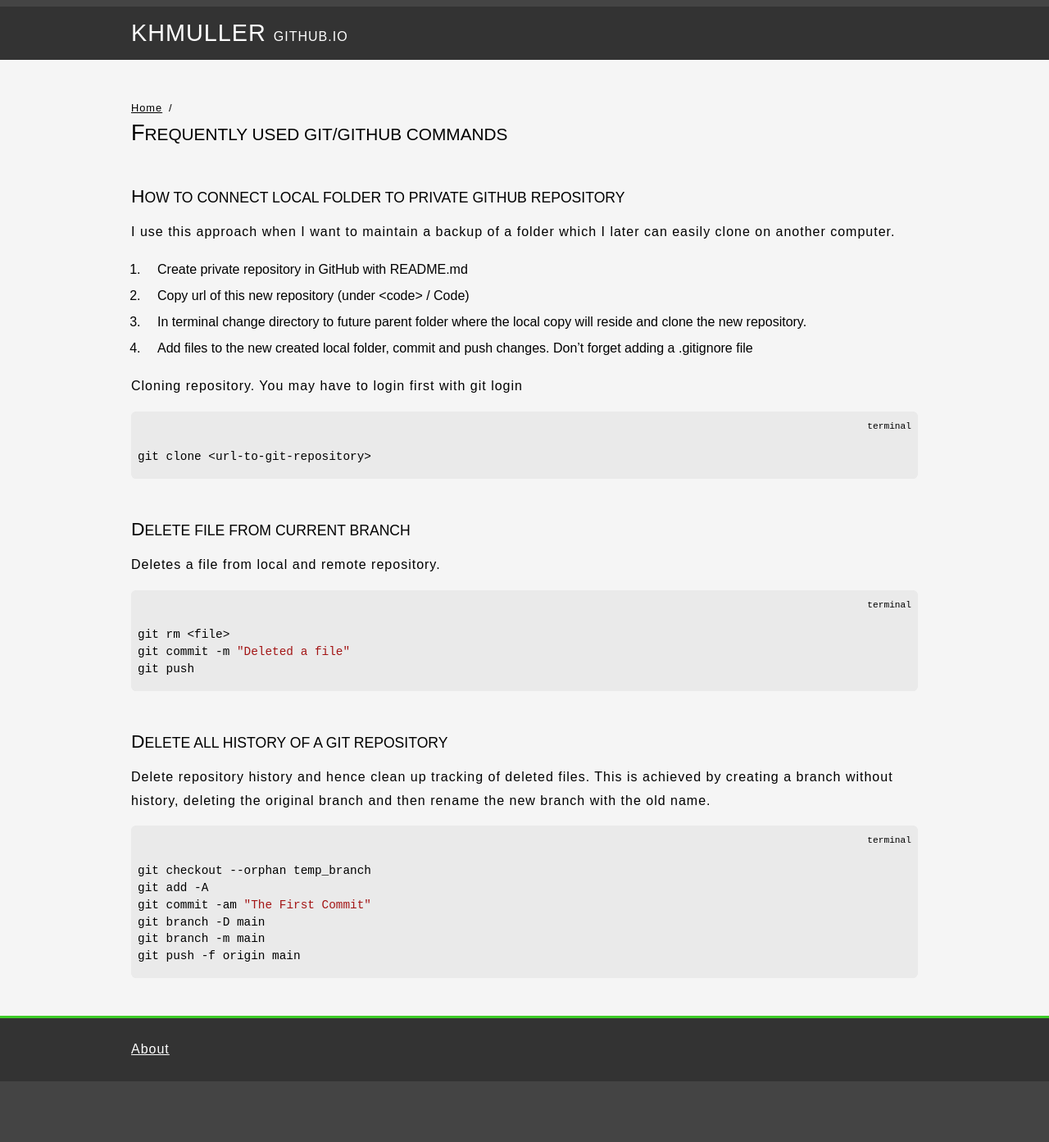
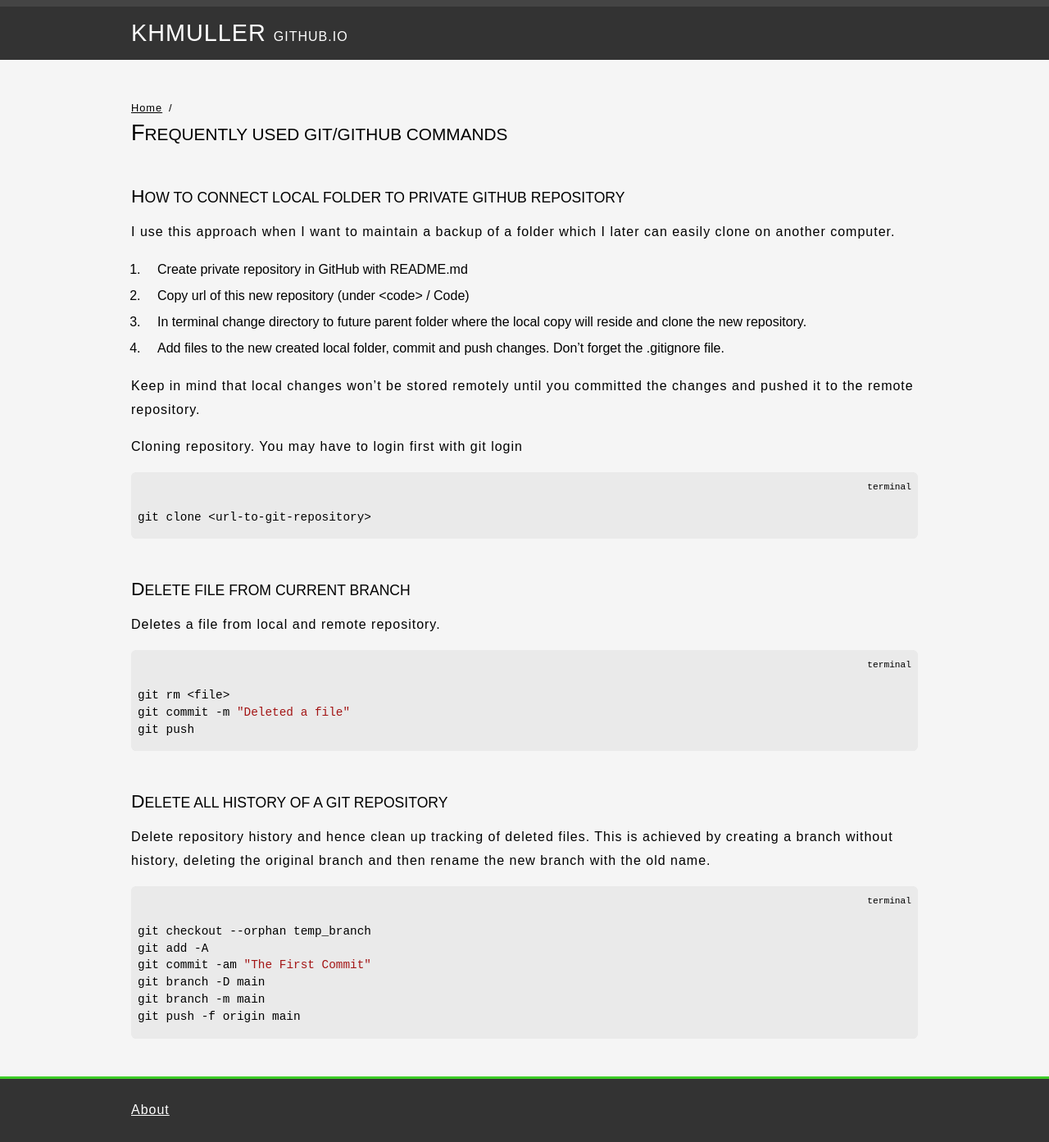
Before and after one commit to KHMuller/khmuller.github.io, a Jekyll site: the page built from github/index.md, in a window 1280 px wide. Shown: the whole page at 82% size. Built offline with Jekyll 4.4.1, drawn with Linux system fonts in a browser that asks for light colours; before the commit the page ends 1319 px from its top, so only the background shows below that.

Commit message:
Update index.md

```diff
--- a/github/index.md
+++ b/github/index.md
@@ -13,7 +13,9 @@ I use this approach when I want to maintain a backup of a folder which I later c
 1. Create private repository in GitHub with README.md
 2. Copy url of this new repository (under &lt;code&gt; / Code)
 3. In terminal change directory to future parent folder where the local copy will reside and clone the new repository.
-4. Add files to the new created local folder, commit and push changes. Don't forget adding a .gitignore file
+4. Add files to the new created local folder, commit and push changes. Don't forget the .gitignore file.
+
+Keep in mind that local changes won't be stored remotely until you committed the changes and pushed it to the remote repository.
 
 Cloning repository. You may have to login first with git login
 ~~~bash
```
